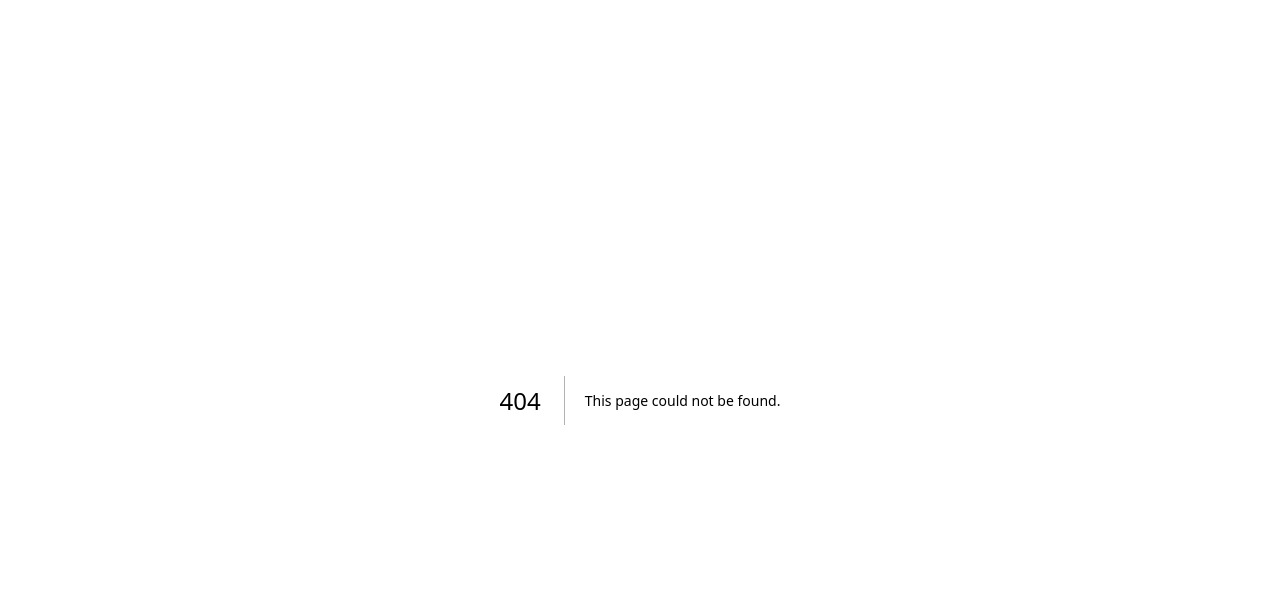
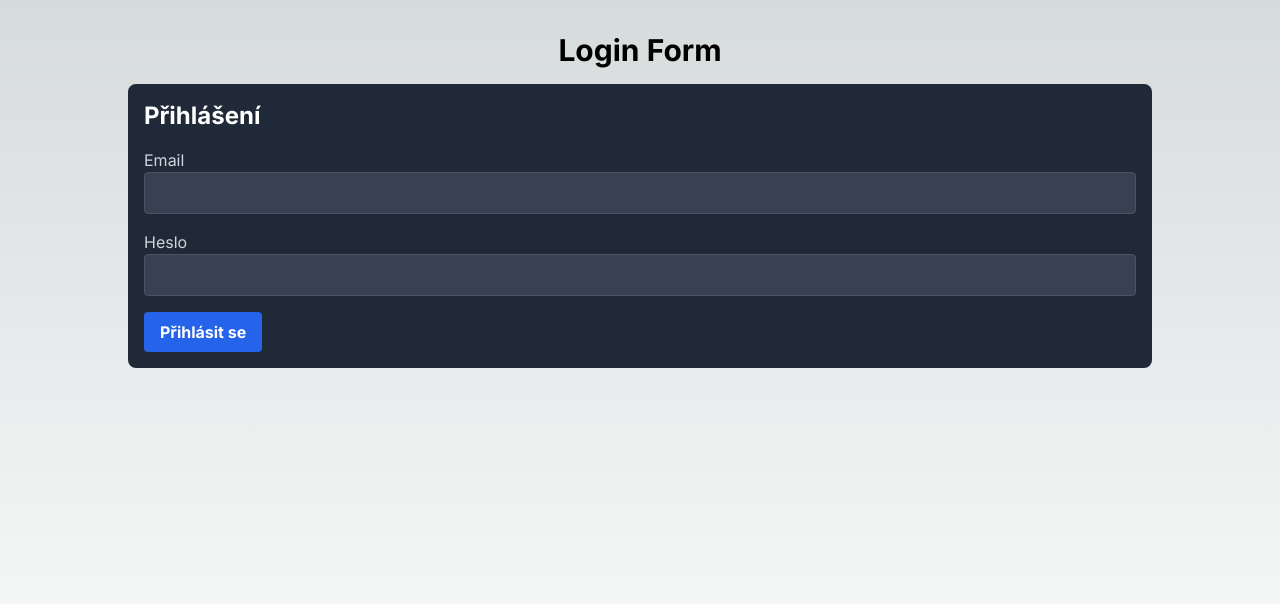
Before and after one commit to Podkulova/Final-project-React, a Next.js app: page /login in a window 1280 px wide. Before the commit this address had no page. Shown: the top 604 px of the page. Built offline with nearby package versions, Linux system fonts and the light colour scheme.

Commit message:
add login page

```diff
--- /dev/null
+++ b/src/app/login/page.tsx
@@ -0,0 +1,16 @@
+// pages/students.tsx
+
+import React from "react";
+import Login from "@/components/Login";
+const StudentsPage = () => {
+  return (
+    <main className="flex min-h-screen flex-col items-center justify-between p-8">
+      <div className="max-w-5xl w-full">
+        <h1 className="text-3xl font-bold mb-4 text-center">Login Form</h1>
+        <Login />
+      </div>
+    </main>
+  );
+};
+
+export default StudentsPage;
--- a/src/components/Login.tsx
+++ b/src/components/Login.tsx
@@ -1,60 +1,88 @@
-// src/components/Login.jsx
+'use client'; // This directive must be at the top
+
 import React, { useState } from 'react';
-import axios from 'axios';
-import { useNavigate } from 'react-router-dom';
+import { useRouter } from 'next/navigation'; // Updated import
 
-const Login = () => {
-    const [email, setEmail] = useState('');
-    const [password, setPassword] = useState('');
-    const [error, setError] = useState('');
-    const navigate = useNavigate();
+interface LoginResponse {
+    token: string;
+}
 
-    const handleSubmit = async (e) => {
+const Login: React.FC = () => {
+    const [email, setEmail] = useState<string>('');
+    const [password, setPassword] = useState<string>('');
+    const [error, setError] = useState<string | null>(null);
+    const [loading, setLoading] = useState<boolean>(false);
+    const router = useRouter(); // Use useRouter from next/navigation
+
+    const handleSubmit = async (e: React.FormEvent<HTMLFormElement>) => {
         e.preventDefault();
+        setLoading(true);
+        setError(null);
+
         try {
-            const response = await axios.post('http://localhost:8080/api/auth/login', {
-                email,
-                password,
+            const response = await fetch('http://localhost:8080/api/auth/login', {
+                method: 'POST',
+                headers: {
+                    'Content-Type': 'application/json',
+                },
+                body: JSON.stringify({ email, password }),
             });
 
-            // Uložení tokenu do localStorage
-            localStorage.setItem('token', response.data.token);
+            if (!response.ok) {
+                throw new Error('Invalid login credentials');
+            }
 
-            // Přesměrování na domovskou stránku
-            navigate('/');
+            const data: LoginResponse = await response.json();
+
+            // Store token in localStorage
+            localStorage.setItem('token', data.jwtToken);
+
+              console.log('Toto je ten nas token' + localStorage.getItem('token'));
+
+            // Redirect to the home page
+            router.push('/');
         } catch (error) {
             setError('Přihlášení se nezdařilo. Zkontrolujte své údaje.');
+            console.error('Login failed:', error);
+        } finally {
+            setLoading(false);
         }
     };
 
     return (
-        <div className="container">
-            <h2>Přihlášení</h2>
+        <div className="container mx-auto p-4 bg-gray-800 text-white rounded-lg">
+            <h2 className="text-2xl font-bold mb-4">Přihlášení</h2>
             <form onSubmit={handleSubmit}>
-                <div className="mb-3">
-                    <label htmlFor="email" className="form-label">Email</label>
+                <div className="mb-4">
+                    <label htmlFor="email" className="block text-gray-300">Email</label>
                     <input
                         type="email"
-                        className="form-control"
                         id="email"
+                        className="w-full p-2 rounded bg-gray-700 border border-gray-600 text-white"
                         value={email}
                         onChange={(e) => setEmail(e.target.value)}
                         required
                     />
                 </div>
-                <div className="mb-3">
-                    <label htmlFor="password" className="form-label">Heslo</label>
+                <div className="mb-4">
+                    <label htmlFor="password" className="block text-gray-300">Heslo</label>
                     <input
                         type="password"
-                        className="form-control"
                         id="password"
+                        className="w-full p-2 rounded bg-gray-700 border border-gray-600 text-white"
                         value={password}
                         onChange={(e) => setPassword(e.target.value)}
                         required
                     />
                 </div>
-                {error && <div className="alert alert-danger">{error}</div>}
-                <button type="submit" className="btn btn-primary">Přihlásit se</button>
+                {error && <div className="text-red-500 mb-4">{error}</div>}
+                <button
+                    type="submit"
+                    className={`py-2 px-4 rounded ${loading ? 'bg-gray-600' : 'bg-blue-600 hover:bg-blue-800'} text-white font-bold`}
+                    disabled={loading}
+                >
+                    {loading ? 'Loading...' : 'Přihlásit se'}
+                </button>
             </form>
         </div>
     );
--- a/src/components/StudentsTable.tsx
+++ b/src/components/StudentsTable.tsx
@@ -30,6 +30,8 @@ const StudentsTable: React.FC = () => {
   const [loading, setLoading] = useState<boolean>(true);
   const [error, setError] = useState<string | null>(null);
   const [expandedStudentId, setExpandedStudentId] = useState<number | null>(null);
+
+  console.log(localStorage.getItem('token'));
 
   // Pagination states
   const [currentPage, setCurrentPage] = useState<number>(1);
```
